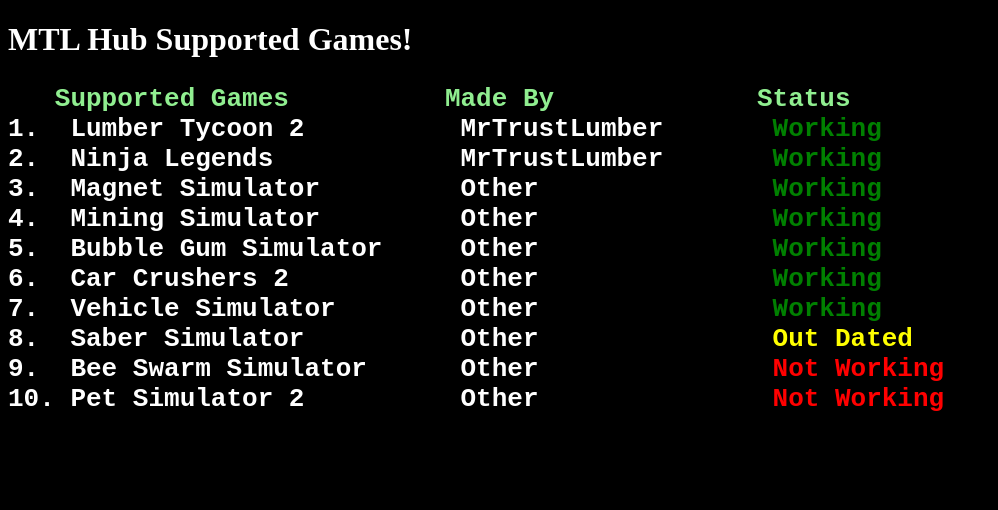
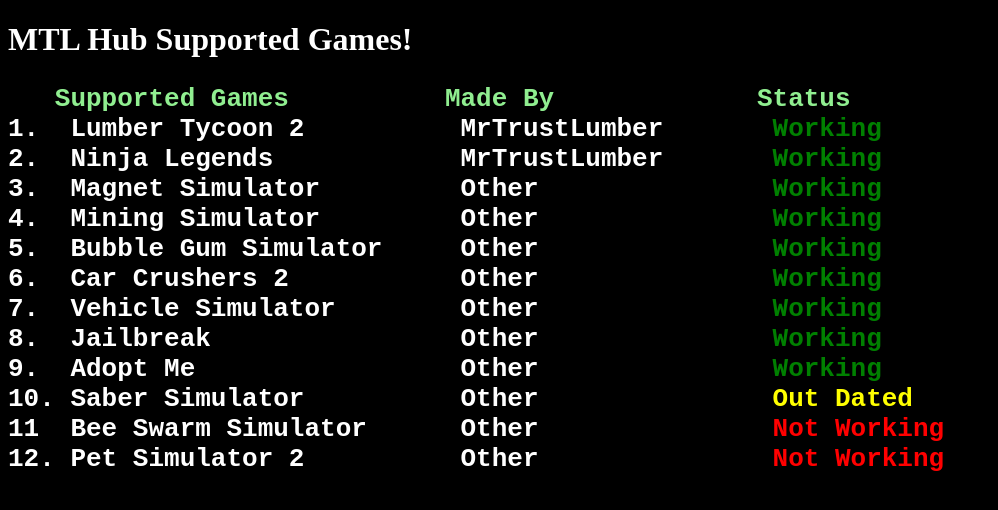
Before and after one commit to MrTrustLumber/MTL-Hub-Supported-Games, a plain HTML site: page index.html in a window 1280 px wide. Shown: the whole page, without its empty margins (0-998 px from the left). Drawn offline with Linux system fonts and the light colour scheme.

Commit message:
Update index.html

```diff
--- a/index.html
+++ b/index.html
@@ -23,8 +23,10 @@
 <b><font color="white">5.  Bubble Gum Simulator     Other</font>               <font color="green">Working</font></b>
 <b><font color="white">6.  Car Crushers 2           Other</font>               <font color="green">Working</font></b>
 <b><font color="white">7.  Vehicle Simulator        Other</font>               <font color="green">Working</font></b>
-<b><font color="white">8.  Saber Simulator          Other</font>               <font color="yellow">Out Dated</font></b>
-<b><font color="white">9.  Bee Swarm Simulator      Other</font>               <font color="red">Not Working</font></b>
-<b><font color="white">10. Pet Simulator 2          Other</font>               <font color="red">Not Working</font></b>
+<b><font color="white">8.  Jailbreak                Other</font>               <font color="green">Working</font></b>
+<b><font color="white">9.  Adopt Me                 Other</font>               <font color="green">Working</font></b>
+<b><font color="white">10. Saber Simulator          Other</font>               <font color="yellow">Out Dated</font></b>
+<b><font color="white">11  Bee Swarm Simulator      Other</font>               <font color="red">Not Working</font></b>
+<b><font color="white">12. Pet Simulator 2          Other</font>               <font color="red">Not Working</font></b>
 
 </pre></body>
```
